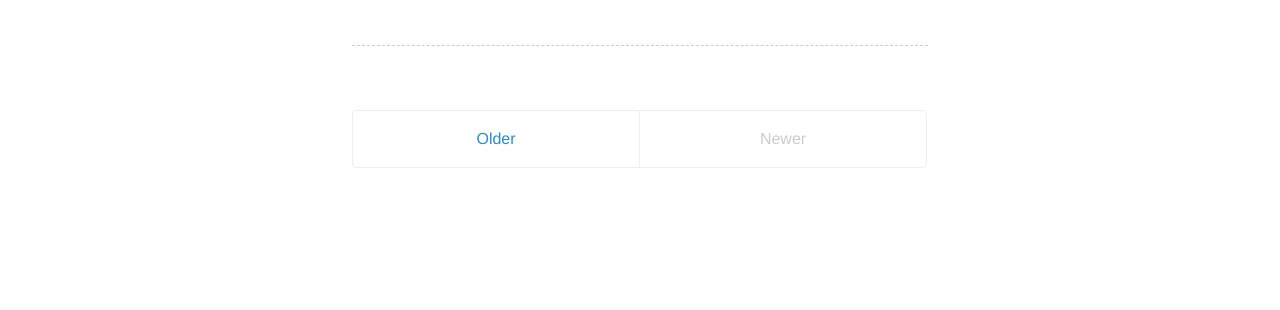
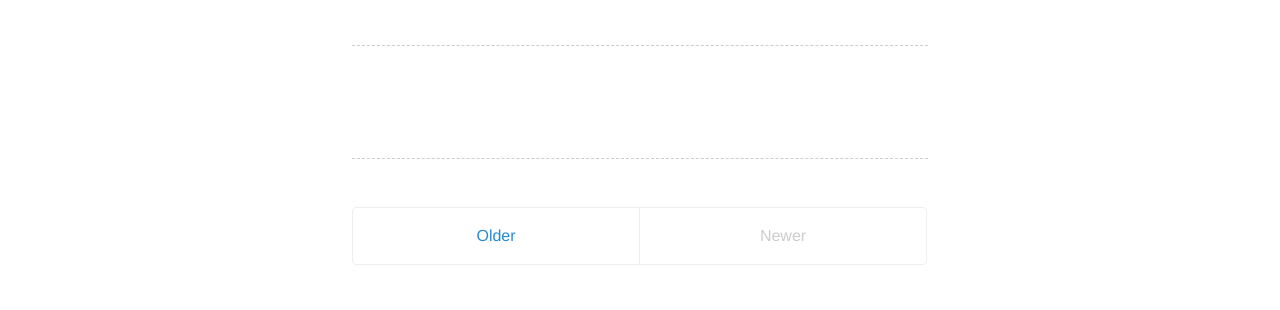
Before and after one commit to XiancaiTian/xiancaitian.github.io, a Jekyll site: the page built from index.html, in a window 1280 px wide. Shown: the part 2160-2470 px from the top of the page. Built offline with Jekyll 4.4.1, drawn with Linux system fonts in a browser that asks for light colours; formulas are drawn with MathJax 3; the list of posts is cut into pages by our own code; before the commit the page ends 2376 px from its top, so only the background shows below that.

Commit message:
posts divider line

```diff
--- a/public/css/poole.css
+++ b/public/css/poole.css
@@ -331,6 +331,10 @@ tbody tr:nth-child(odd) th {
 .page,
 .post {
   margin-bottom: 4em;
+}
+
+.posts,
+.post{
   padding-bottom: 3em;
   border-bottom: 1.2px dashed #ccc;
 }
```
